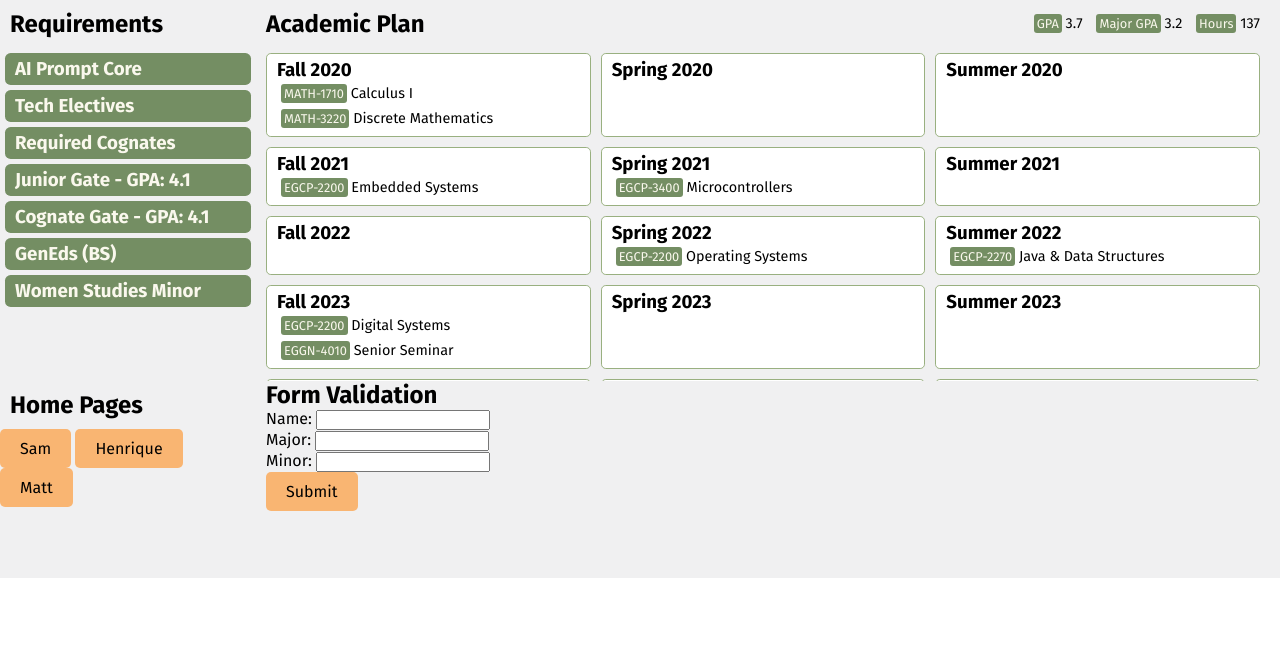
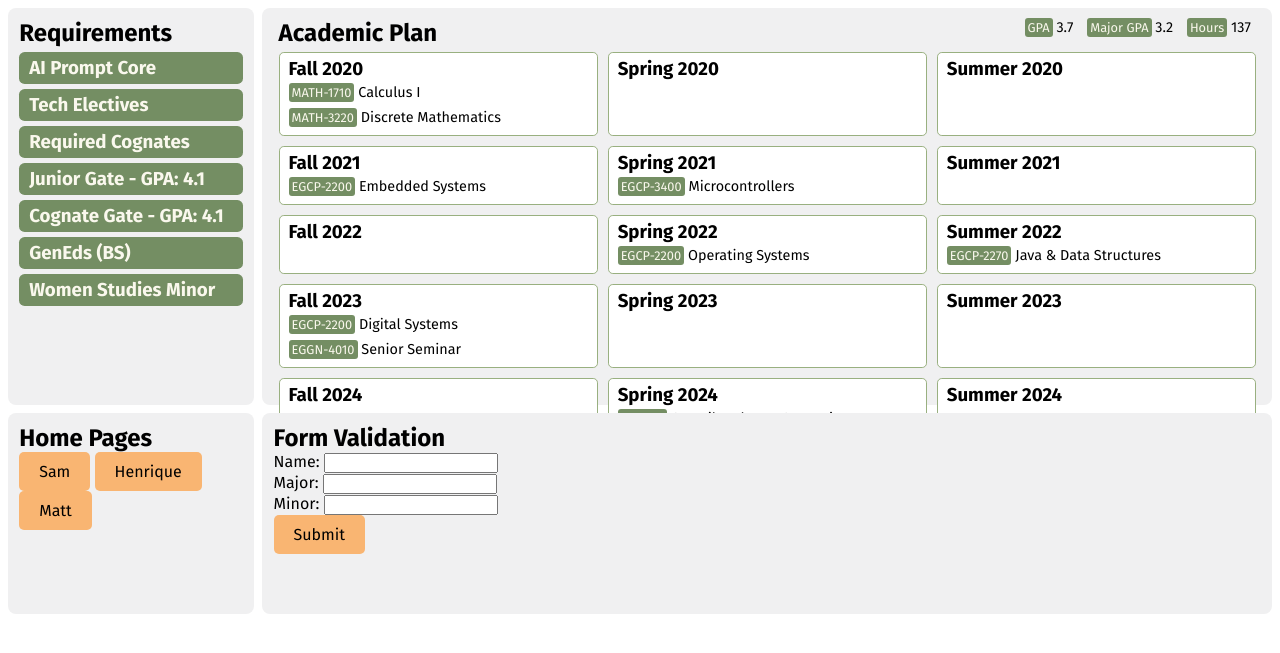
Before and after one commit to sam-decook/web-apps, a PHP site: page /ape.html in a window 1280 px wide. Shown: the part 86-739 px from the top of the page. Run offline with PHP 8.4, Linux system fonts and the light colour scheme.

Commit message:
rework borders and margins

```diff
--- a/Project2/main.css
+++ b/Project2/main.css
@@ -89,11 +89,14 @@ main {
   display: grid;
   grid-template-columns: 20% 80%;
   grid-template-rows: 66% 34%;
-  background-color: #f0f0f1;
+  margin: 4px;
 }
 
-h2 {
-  padding: 10px;
+main > div {
+  background-color: #f0f0f1;
+  margin: 4px;
+  padding: 0.7rem;
+  border-radius: 0.5rem;
 }
 
 p {
@@ -107,25 +110,23 @@ p {
   border-radius: 0.3em;
   padding: 5px;
   padding-left: 10px;
-  margin: 5px;
-  cursor: pointer;
+  margin: 5px 0px;
 }
 
 /* -------------------- Plan -------------------- */
-.plan {
-  overflow-y: scroll;
-  margin-right: 10px;
-}
-
 .plan-info {
   display: grid;
   grid-template-columns: auto auto;
   justify-content: space-between;
+  align-content: center;
+}
+
+.plan-info h2 {
+  margin-left: 5px;
 }
 
 .plan-info p {
   margin-right: 10px;
-  margin-top: 15px;
 }
 
 .plan-info span {
@@ -133,15 +134,11 @@ p {
 }
 
 .plan-grid {
-  max-height: 90%;
   overflow-y: scroll;
   display: grid;
   grid-template-columns: repeat(3, 1fr);
   grid-template-rows: auto;
   color: black;
-  text-align: left;
-  padding: 5px;
-  padding-top: 0px; /* so it aligns with requirements */
 }
 
 .semester {
@@ -152,8 +149,8 @@ p {
   margin: 5px;
 }
 
-.semester p, .semester h3 {
-  margin-left: 5px;
+.semester h3 {
+  margin-left: 4px;
 }
 
 /* -------------------- Course Finder -------------------- */
@@ -163,22 +160,13 @@ p {
   display: inline;
 }
 
-.course-finder > p {
-  color: var(--tertiary);
-  margin-left: 10px;;
-}
-
 .searchBar {
-  /*display: inline-flex;*/
+  /* display: inline-flex; */
   margin-left: 10px;
 }
 
 input:invalid {
   color: firebrick;
-}
-
-#validationForm {
-  margin-left: 10px;
 }
 
 input:valid {
--- a/Project2/validate.js
+++ b/Project2/validate.js
@@ -7,13 +7,13 @@ function validateForm() {
 
     document.getElementById(
       "nameHeader"
-    ).innerHTML = `<strong>Student: </strong>${nameInput.value}`;
+    ).innerHTML = `<b class="tag">Student</b> ${nameInput.value}`;
     document.getElementById(
       "majorHeader"
-    ).innerHTML = `<strong>Major: </strong>${majorInput.value}`;
+    ).innerHTML = `<b class="tag">Major</b> ${majorInput.value}`;
     document.getElementById(
       "minorHeader"
-    ).innerHTML = `<strong>Minor: </strong>${minorInput.value}`;
+    ).innerHTML = `<b class="tag">Minor</b> ${minorInput.value}`;
 
     return true;
   };
@@ -32,7 +32,7 @@ function nameChanged() {
     nameError.style.display = "none";
     document.getElementById(
       "nameHeader"
-    ).innerHTML = `<strong>Student: </strong>${nameInput.value}`;
+    ).innerHTML = `<b class="tag">Student</b> ${nameInput.value}`;
   }
 }
 
@@ -48,7 +48,7 @@ function majorChanged() {
     majorError.style.display = "none";
     document.getElementById(
       "majorHeader"
-    ).innerHTML = `<strong>Major: </strong>${majorInput.value}`;
+    ).innerHTML = `<b class="tag">Major</b> ${majorInput.value}`;
   }
 }
 
@@ -64,7 +64,7 @@ function minorChanged() {
     minorError.style.display = "none";
     document.getElementById(
       "minorHeader"
-    ).innerHTML = `<strong>Minor: </strong>${minorInput.value}`;
+    ).innerHTML = `<b class="tag">Minor</b> ${minorInput.value}`;
   }
 }
 
```
